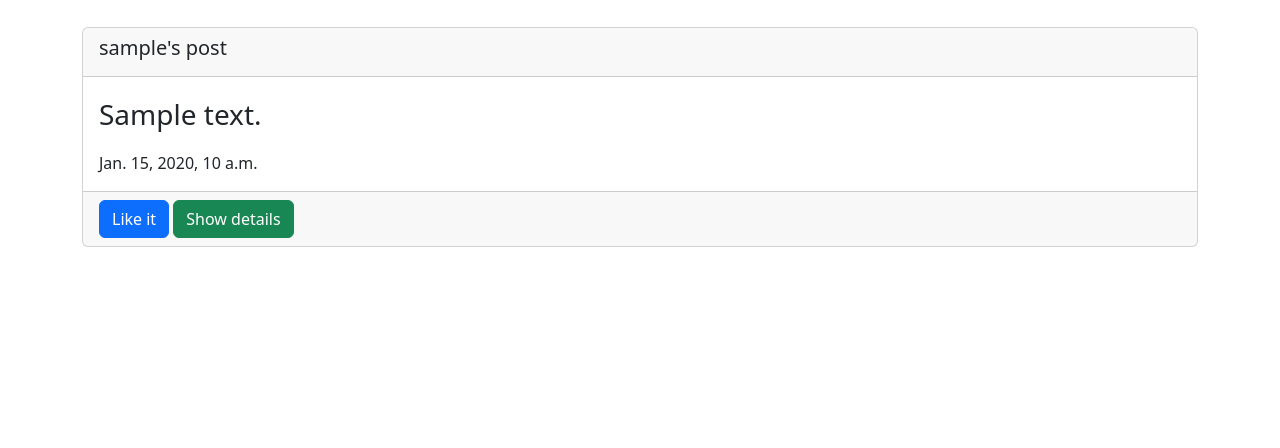
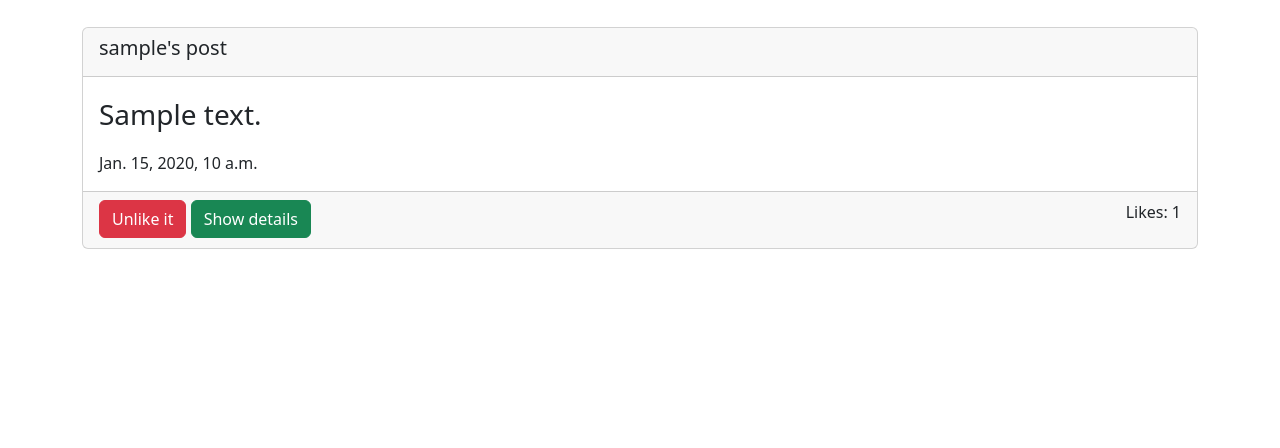
Before and after one commit to AdamPach/VSB_SKJ_SocialY, a Django app: page /posts/list in a window 1280 px wide. Shown: the part 140-588 px from the top of the page. Run offline with Django 5.2, Linux system fonts and the light colour scheme; a user stored in the database is signed in; tables that the repository leaves empty hold one stand-in row (values such as "Sample post"); some libraries are stand-ins or nearby versions.

Commit message:
#17 Add a model for a Like and implement all necessary features around it

```diff
--- a/SocialY/posts/admin.py
+++ b/SocialY/posts/admin.py
@@ -1,7 +1,8 @@
 from django.contrib import admin
-from .models import Post, Comment
+from .models import Post, Comment, Like
 
 # Register your models here.
 
 admin.site.register(Post)
 admin.site.register(Comment)
+admin.site.register(Like)
--- a/SocialY/posts/models.py
+++ b/SocialY/posts/models.py
@@ -24,3 +24,20 @@ class Comment(models.Model):
 
     def __str__(self):
         return f"{self.author.username}: {self.created_on}"
+
+
+class Like(models.Model):
+    liked_on = models.DateTimeField(auto_now_add=True)
+
+    user = models.ForeignKey(ApplicationUser, on_delete=models.CASCADE)
+
+    post = models.ForeignKey(Post, on_delete=models.CASCADE)
+
+    def __str__(self):
+        return f"{self.user.username} likes: {self.post.id}"
+
+    class Meta:
+        unique_together = ["user", "post"]
+        indexes = [
+            models.Index(fields=["user", "post"], name="like_user_post_index")
+        ]
--- a/SocialY/posts/templates/list_posts.html
+++ b/SocialY/posts/templates/list_posts.html
@@ -5,19 +5,7 @@
     <h2 class="border-bottom border-1">Posts</h2>
 
     {% for post in posts %}
-    	 <div class="card my-5">
-            <div class="card-header">
-                <h5 class="card-title">{{ post.author.username }}'s post</h5>
-            </div>
-            <div class="card-body">
-                <p class="card-text fs-3">{{ post.post_content }}</p>
-                <span class="card-text">{{ post.created_on }}</span>
-            </div>
-            <div class="card-footer">
-                <a class="btn btn-primary">Like it</a>
-                <a class="btn btn-success" href="/posts/{{ post.id }}">Show details</a>
-            </div>
-        </div>
+    	 {% include "post_card.html" %}
     {% endfor %}
 
 {% endblock %}
--- /dev/null
+++ b/SocialY/posts/templates/post_card.html
@@ -0,0 +1,26 @@
+<div class="card my-5">
+    <div class="card-header">
+        <h5 class="card-title">{{ post.author.username }}'s post</h5>
+    </div>
+    <div class="card-body">
+        <p class="card-text fs-3">{{ post.post_content }}</p>
+        <span class="card-text">{{ post.created_on }}</span>
+    </div>
+    <div class="card-footer d-flex justify-content-between">
+        <div>
+            <form action="/posts/{{ post.id }}/like" method="post" class="d-inline-block">
+                <input type="hidden" name="redirect_url" value="/posts/list">
+                {% csrf_token %}
+                {% if post.id in likes %}
+                    <button type="submit" class="btn btn-danger">Unlike it</button>
+                {% else %}
+                    <button type="submit" class="btn btn-primary">Like it</button>
+                {% endif %}
+            </form>
+
+
+            <a class="btn btn-success" href="/posts/{{ post.id }}">Show details</a>
+        </div>
+        <p>Likes: {{ post.like_set.count }}</p>
+    </div>
+</div>
--- a/SocialY/posts/urls.py
+++ b/SocialY/posts/urls.py
@@ -5,5 +5,6 @@ urlpatterns = [
     path('', views.create_post),
     path('list', views.list_posts),
     path('<int:id_post>', views.get_post_detail),
+    path('<int:id_post>/like', views.like_post),
     path('<int:id_post>/comment', views.add_comment)
 ]
--- a/SocialY/posts/views.py
+++ b/SocialY/posts/views.py
@@ -2,7 +2,7 @@ from django.core.exceptions import ObjectDoesNotExist, ValidationError
 from django.http import Http404
 from django.shortcuts import render, redirect
 from django.contrib.auth.decorators import login_required
-from .models import Post, Comment
+from .models import Post, Comment, Like
 
 
 # Create your views here.
@@ -11,7 +11,9 @@ from .models import Post, Comment
 def get_post_detail(request, id_post):
     try:
         post = Post.objects.get(id=id_post)
-        return render(request, "post.html", {"post": post})
+        liked_by_user = post.like_set.filter(user_id=request.user.id).exists()
+        likes = [post.id] if liked_by_user else []
+        return render(request, "post.html", {"post": post, "likes": likes})
     except ObjectDoesNotExist:
         raise Http404()
 
@@ -33,8 +35,19 @@ def create_post(request):
 
 
 def list_posts(request):
-    posts = Post.objects.select_related('author').order_by('-created_on').all()[:10]
-    return render(request, "list_posts.html", {"posts": posts})
+    posts = Post.objects.select_related('author').order_by('-created_on')
+
+    likes = []
+
+    if request.user is not None:
+        liked_posts = posts.prefetch_related("like_set__user").filter(like__user_id=request.user.id)
+
+        for liked_post in liked_posts:
+            likes.append(liked_post.id)
+
+    posts = posts.all()
+
+    return render(request, "list_posts.html", {"posts": posts, "likes": likes})
 
 
 @login_required
@@ -51,3 +64,20 @@ def add_comment(request, id_post):
         return render(request, "create_post.html", {"error_message": "Post is too long, max length is 1000 "
                                                                      "characters"})
     return redirect(f"/posts/{id_post}")
+
+
+@login_required
+def like_post(request, id_post):
+    if request.method != "POST":
+        return redirect(f"/posts/{id_post}")
+
+    like = Like.objects.filter(post_id=id_post, user_id=request.user.id).first()
+
+    if like is None:
+        new_like = Like(post_id=id_post, user_id=request.user.id)
+        new_like.save()
+    else:
+        like.delete()
+
+    redirect_url = request.POST.get("redirect_url")
+    return redirect(redirect_url)
```
Also changed, not shown: SocialY/posts/templates/post.html (+9 -1 lines), SocialY/posts/migrations/0003_like.py (added).
